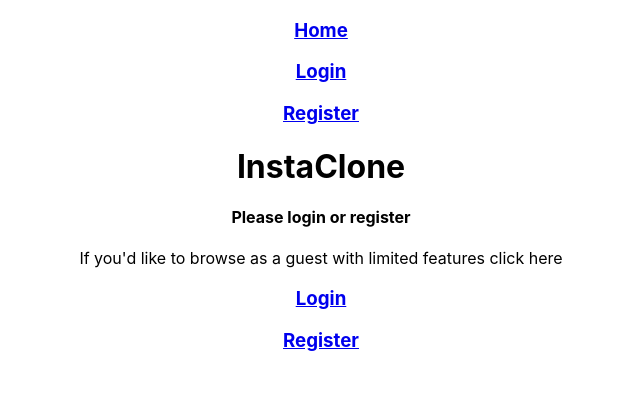
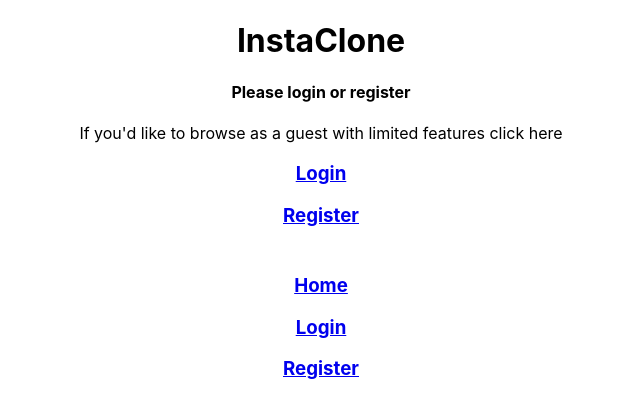
Before and after one commit to MohamedOsman15/InstaClone, a React (Create React App) app in the folder instaclone/: page / in a window 1280 px wide. Shown: the top 418 px of the page, without its empty margins (319-959 px from the left). Built offline with nearby package versions, Linux system fonts and the light colour scheme.

Commit message:
changed nav and added some CSS

```diff
--- a/instaclone/src/App.css
+++ b/instaclone/src/App.css
@@ -2,6 +2,23 @@
   text-align: center;
 }
 
+footer {
+  position: sticky;
+  bottom: 0;
+  padding: 10px;
+}
+
 .user {
-  margin: 50px;
+  margin-left: 30px;
+  text-align: left;
+  text-transform: capitalize;
 }
+
+.post {
+  height: 300px;
+  width: 300px;
+}
+.post > img {
+  height: 200px;
+  width: 200px;
+}
--- a/instaclone/src/App.js
+++ b/instaclone/src/App.js
@@ -33,11 +33,7 @@ function App() {
   return (
     <div className="App">
       <header>
-      <Nav
-          authenticated={authenticated}
-          user={user}
-          handleLogOut={handleLogOut}
-        />
+
       </header>
       <main>
         <Routes>
@@ -55,6 +51,13 @@ function App() {
           />} />
         </Routes>
       </main>
+      <footer>
+      <Nav
+          authenticated={authenticated}
+          user={user}
+          handleLogOut={handleLogOut}
+        />
+      </footer>
     </div>
   );
 }
--- a/instaclone/src/componenents/Home.jsx
+++ b/instaclone/src/componenents/Home.jsx
@@ -2,7 +2,11 @@ import { useNavigate, Link } from 'react-router-dom'
 
 
 const Home = ({authenticated}) => {
+    const navigate = useNavigate()
         let data = null
+        if (authenticated === true) {
+            navigate("/feed")
+        }
         const page = () => {
             console.log({authenticated})
             if(authenticated === true) {
--- a/instaclone/src/componenents/Nav.jsx
+++ b/instaclone/src/componenents/Nav.jsx
@@ -7,9 +7,11 @@ const Nav = ({ authenticated, user, handleLogOut}) => {
   if (user) {
     authenticatedOptions = (
       <nav className="navBar">
-        <Link to="/">Home</Link>
+        <Link to="/feed">
+          <h3>Home</h3>
+          </Link>
         <Link id="sign-out" onClick={handleLogOut} to="/">
-          Sign Out
+          <h3>Sign Out</h3>
         </Link>
       </nav>
     )
--- a/instaclone/src/componenents/Profile.jsx
+++ b/instaclone/src/componenents/Profile.jsx
@@ -23,7 +23,7 @@ const Profile = () => {
     return (
         <div className="profilePage">
             <div>
-                <h3 className="user">{user}</h3>
+                <h2 className="user">{user}</h2>
                 <div className="posts">
                 {posts.map((res) => {
                     return (
```
